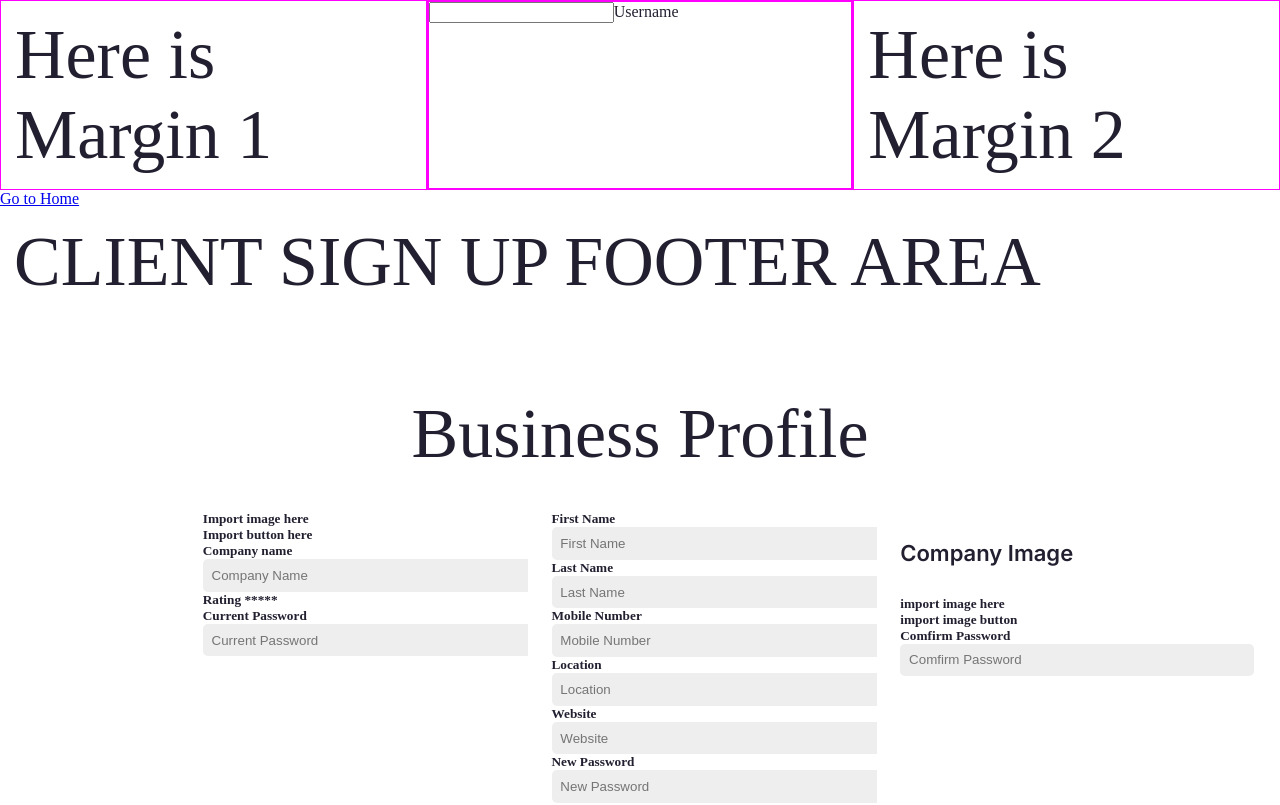
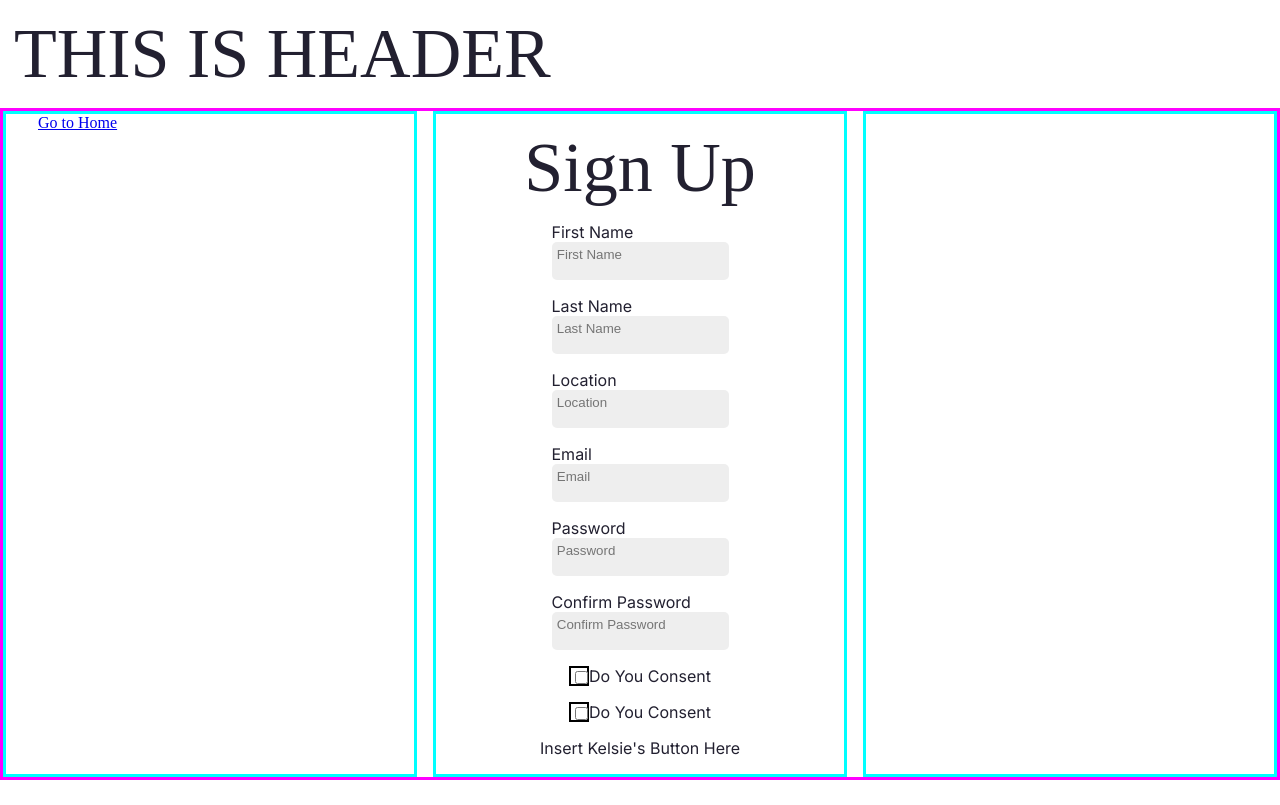
Before and after one commit to Katematestate/tradie-app, a Vue app in the folder front/: page /ClientSignup in a window 1280 px wide. Shown: the top 805 px of the page. Built offline with nearby package versions, Linux system fonts and the light colour scheme.

Commit message:
CJ-Client-Signup Merge
Still needs tweaking but its all laid out there. Will still need improved CSS but it's around the 50% done mark (I think)

```diff
--- a/front/package.json
+++ b/front/package.json
@@ -17,6 +17,7 @@
     "@iconify/vue": "^4.1.1",
     "@vitejs/plugin-vue": "^4.0.0",
     "sass": "^1.60.0",
+    "scss": "^0.2.4",
     "vite": "^4.1.4"
   }
 }
--- a/front/src/App.vue
+++ b/front/src/App.vue
@@ -3,7 +3,7 @@ import TradieAccountPage from './views/TradieAccountPage.vue';
 </script>
 <template>
   <router-view></router-view>
-  <TradieAccountPage/>
+  <!-- <TradieAccountPage/> -->
 </template>
 
 <style scoped>
--- a/front/src/views/ClientSignup.vue
+++ b/front/src/views/ClientSignup.vue
@@ -1,10 +1,7 @@
 <script setup>
 
 import InputText from 'primevue/inputtext';
-
-import { ref } from 'vue';
-
-const value = ref(null);
+import Checkbox from 'primevue/checkbox';
 
 </script>
 
@@ -12,46 +9,142 @@ const value = ref(null);
 
 <template>
 
-<div class="flex-row">
+<h1>THIS IS HEADER </h1>
+
+<div class="client-signup">
     <div class="margin1 flex">
-        <h1> Here is Margin 1</h1>
+        <div class="links-div">
+        <router-link to='/' class="spacing-large">Go to Home</router-link>
+    </div>
     </div>
 
 
     <div class="flex">
-        <div class="card flex justify-content-center">
-            <span class="p-float-label">
-                <InputText id="username" v-model="value" />
-                <label for="username">Username</label>
-            </span>
+        <div class="flex-col">
+
+
+            <div class="">
+                <h1>Sign Up</h1>
+            </div>
+
+
+            <div class="spacing-standard">
+                <p>First Name</p>
+                <InputText class="input-class-box" placeholder ="First Name"/>
+            </div>
+
+
+            <div class="spacing-standard">
+                <p>Last Name</p>
+                <InputText class="input-class-box" placeholder ="Last Name"/>
+            </div>
+
+
+            <div class="spacing-standard">
+                <p>Location</p>
+                <InputText class="input-class-box aic" placeholder ="Location"/>
+            </div>
+
+
+            <div class="spacing-standard">
+                <p>Email</p>
+                <InputText class="input-class-box" placeholder ="Email"/>
+            </div>
+
+
+            <div class="spacing-standard">
+                <p>Password</p>
+                <InputText class="input-class-box" placeholder ="Password"/>
+            </div>
+
+
+            <div class="spacing-standard">
+                <p>Confirm Password</p>
+                <InputText class="input-class-box" placeholder ="Confirm Password"/>
+            </div>
+
+
+            <div class="spacing-standard flex-row">
+                <Checkbox class="p-checkbox p-checkbox-box p-checkbox-icon" v-model="pizza" inputId="ingredient1" name="pizza" value="Cheese" />
+                <p>Do You Consent</p>
+            </div>
+
+
+            <div class="spacing-standard flex-row">
+                <Checkbox class="p-checkbox p-checkbox-box p-checkbox-icon" v-model="pizza" inputId="ingredient1" name="pizza" value="Cheese" />
+                <p>Do You Consent</p>
+            </div>
+
+            <div class="spacing-standard">
+                <p>Insert Kelsie's Button Here</p>
+            </div>
+
         </div>
     </div>
 
     <div class="margin2 flex">
-        <h1> Here is Margin 2</h1>
+        <!-- <h1> Here is Margin 2</h1> -->
     </div>
 
 </div>
 
-
-
-
-    <div class="links-div">
-        <router-link to='/'>Go to Home</router-link>
-    </div>
     <h1>CLIENT SIGN UP FOOTER AREA</h1>
 </template>
 
+<style scoped lang="scss">
+p{
+    margin: 0;
+}
+h1{
+    font-family: var(--font-main);
+}
 
-<style scoped>
+.client-signup{
+    display: grid;
+    grid-template-columns: repeat(3,1fr);
+    gap: var(--spacing-standard);
+    border: 3px solid magenta;
+}
+.input-class-box{
+    border-radius: 5px;
+    border: none;
+    padding-top: 3%;
+    padding-left: 3% ;
+    padding-right: 5%;
+    padding-bottom: 10%;
+    background-color: #eeeeee;
+    width: 100%;
+}
 .flex-row{
     display: flex;
     flex-direction: row;
     flex: 1;
 }
+.flex-col{
+    display: flex;
+    flex-direction: column;
+    align-items: center;
+    flex: 1;
+
+}
+
+.p-checkbox{
+    height: 20px;
+    width: 20px;
+    border: 2px solid black;
+}
 .flex{
     display: flex;
     flex: 1;
-    border: 1px solid magenta;
+    border: 3px solid cyan;
+}
+.spacing-small{
+padding-bottom: var(--spacing-small);
+}
+.spacing-standard{
+padding-bottom: var(--spacing-standard);
+}
+.spacing-large{
+padding: var(--spacing-large);
 }
 </style>
--- a/package.json
+++ b/package.json
@@ -2,5 +2,8 @@
   "dependencies": {
     "primeicons": "^6.0.1",
     "primevue": "^3.26.1"
+  },
+  "devDependencies": {
+    "scss": "^0.2.4"
   }
 }
```
Also changed, not shown: 2 other files (tests, documents, lock files or other folders).
